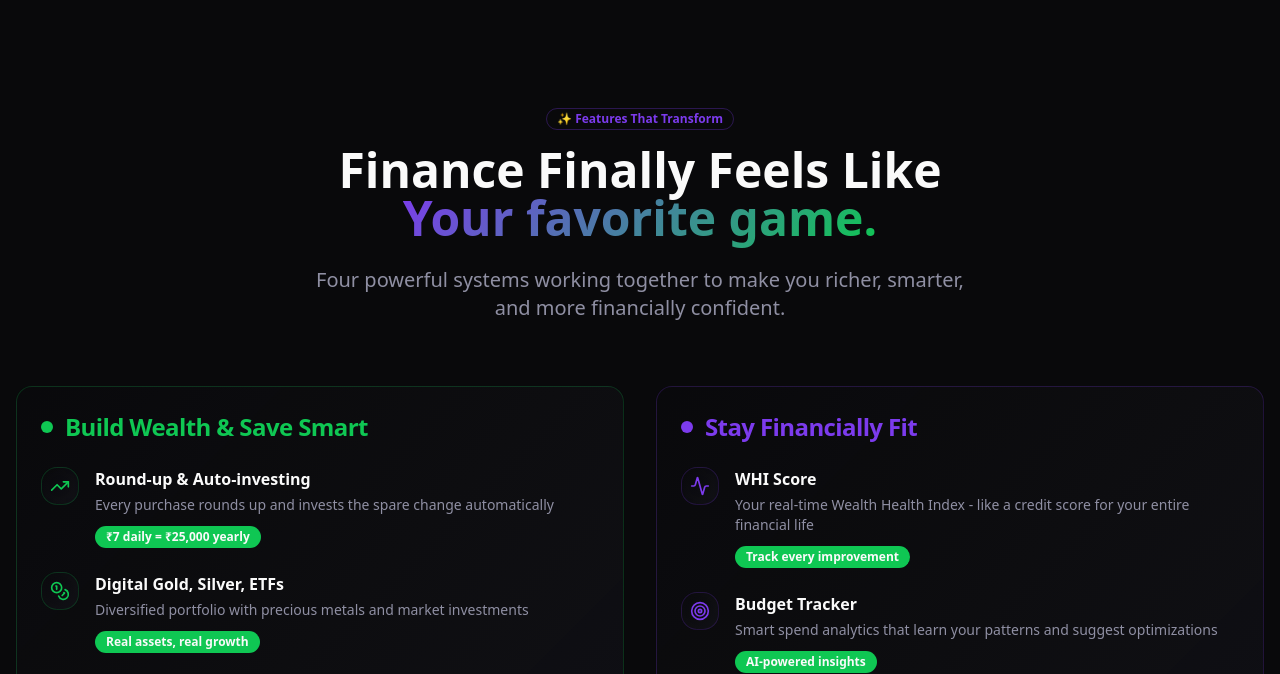
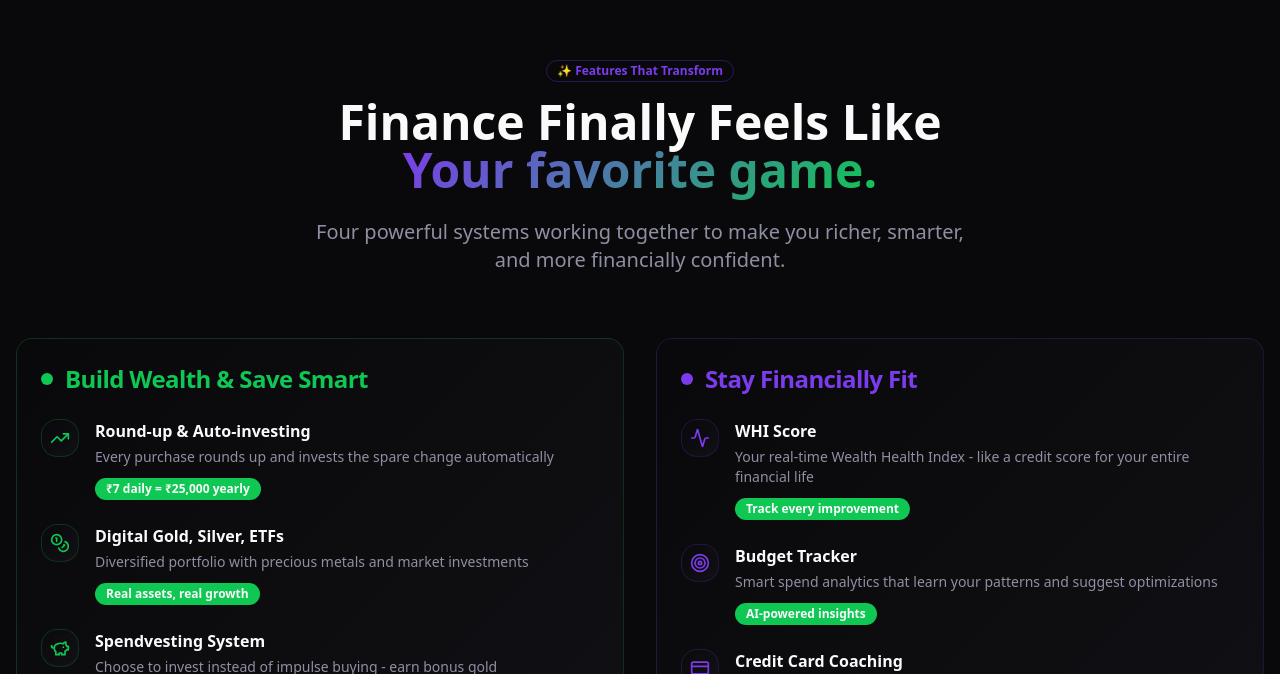
Before and after one commit to Financia-X/trezr-gold-karma, a React (Vite) app: page / in a window 1280 px wide. Shown: the part 1686-2360 px from the top of the page. Built offline with nearby package versions, Linux system fonts and the light colour scheme.

Commit message:
Reduce section spacing
Reduce the spacing between sections to improve the layout.

```diff
--- a/src/components/FeaturesGrid.tsx
+++ b/src/components/FeaturesGrid.tsx
@@ -120,7 +120,7 @@ const FeaturesGrid = () => {
   ];
 
   return (
-    <section className="py-24 relative">
+    <section className="py-12 relative">
       <div className="container mx-auto px-4">
         <div className="text-center mb-16">
           <Badge variant="outline" className="mb-4 border-primary/30 text-primary">
```
